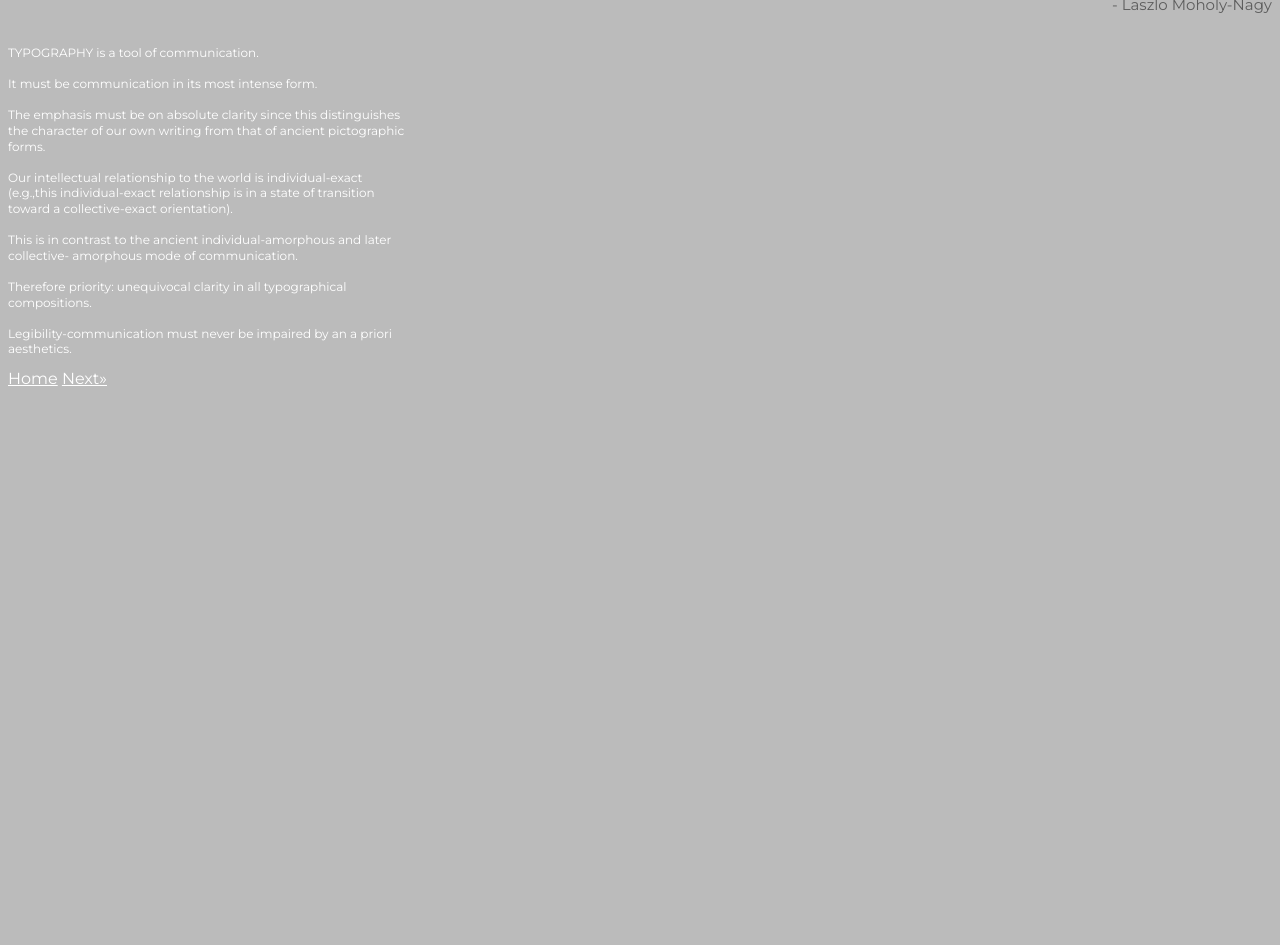
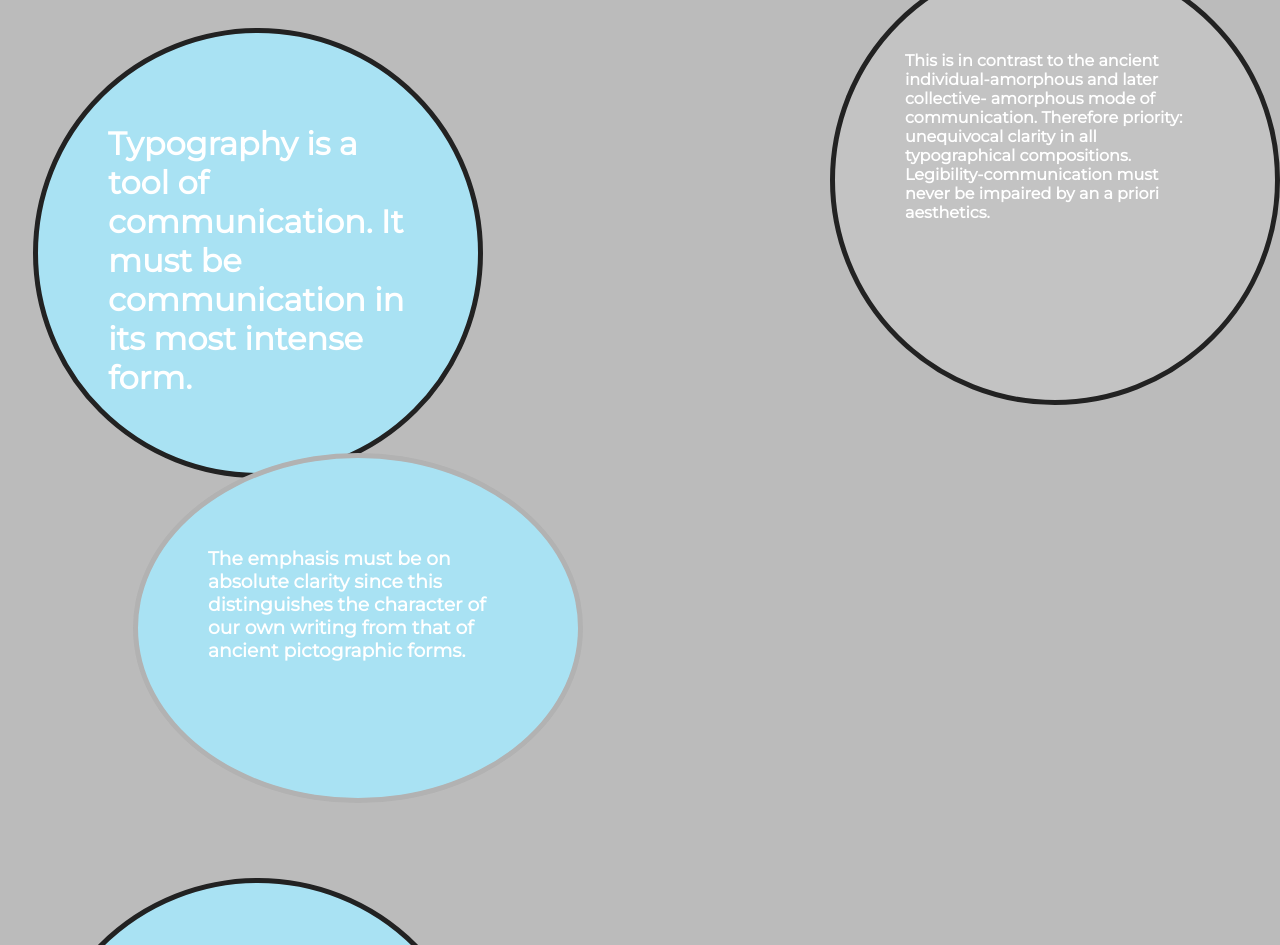
Before and after one commit to binhaoyang/interactive1, a plain HTML site: page project1/Stage5/05.html in a window 1280 px wide. Shown: the part 160-1105 px from the top of the page. Before the commit the page ends 800 px from the top, so only its background shows below. Drawn offline with Linux system fonts and the light colour scheme.

Commit message:
kathy
kathy

```diff
--- a/project1/Stage5/05.html
+++ b/project1/Stage5/05.html
@@ -1,31 +1,29 @@
-
 <!doctype html>
 
 <html lang="en">
-
 <head>
 
 <link href="https://fonts.googleapis.com/css?family=Montserrat|Open+Sans" rel="stylesheet">
 
-        <title>The New Typography [1923] – Laszlo Moholy-Nagy</title>
+  <title>The New Typography [1923] – Laszlo Moholy-Nagy </title>
 
   <style>
 
-		body{
-			 font-family: 'Montserrat';
-             color:white;
-             background-color: #bbb;
-             text-align:
-	        }
-
-        p{
-          width: 400px;
-          font-size: 12px;
-          font-weight: 300;
-          line-height:130%;
+  .title-box{
+    padding-left: 150px;
   }
 
 
+    .box1{
+                background-color:#A9E2F3;
+                width: 300px;
+                height: 300px;
+                border: 5px solid #222;
+                padding: 70px;
+                margin: 25px;
+                border-radius: 50%
+
+            }
 
             .title{
            font-size: 50px;
@@ -37,45 +35,87 @@
            color: #5d5d5d;
         }
 
-        .author{
-           font-size: 15px;
-           font-weight:300;
-           color: #5d5d5d;
-           text-align: right;
+
+            body{
+             font-family: 'Montserrat';
+             color:white;
+             background-color: #bbb;
+             text-align:
+            }
+
+
+    .placement{
+                height:  200px;
+                position:  relative;
+                top: -50px;
+                left:100px;
+                border-color: #b2b2b2;
+
+
 
             }
 
-          a{
-            color: white;
+            .absolute{
+
+                background-color: #c3c3c3;
+                position:  absolute;
+                top:90px;
+                right: 0px;
+                margin-right:0;
+
+            }
+    }
+    h2 {
+    position: absolute;
+    left: 450px;
+    top: 120px;
 }
 
 
+        p{
+        width:600px
+    }
+
+    .Laszlo{
+        padding-left: 300px;
+    }
 
 
   </style>
-
 </head>
 
 <body>
-    <br><br>
 
-    <div class="title"> The New Typography [1923]</div>
+
+
+    <P>
+    <div class="title"><strong>The New Typography [1923]</strong></div>
     <br>
-    <div class="author">- Laszlo Moholy-Nagy</div>
-
+    <div class="Laszlo"><em>Laszlo Moholy-Nagy</em></div>
     <br>
 
-	<p><span style="font-weight:400;text-transform:uppercase">Typography</span> is a tool of communication.
-    <br><br>It must be communication in its most intense form.
-    <br><br>The emphasis must be on absolute clarity since this distinguishes the character of our own writing from that of ancient pictographic forms.
-    <br><br>Our intellectual relationship to the world is individual-exact <span style="font-weight:100;">(e.g.,this individual-exact relationship is in a state of transition toward a collective-exact orientation). </span>
-    <br><br>This is in contrast to the ancient individual-amorphous and later collective- amorphous mode of communication.
-    <br><br>Therefore priority: unequivocal clarity in all typographical compositions.
-    <br><br>Legibility-communication must never be impaired by an a priori aesthetics.
-    </p>
+    <div class="box1">
+    <h1>Typography is a tool of communication. It must be communication in its most intense form. </div>
 
-    <div class="nav"></div>
-        <a href="../index.html">Home</a>
-        <a href="02.html">Next&raquo;</a>
+    <div class="box1 placement">
+    <h3>The emphasis must be on absolute clarity since this distinguishes the character of our own writing from that of ancient pictographic forms.</h2></div>
+
+    <div class="box1">
+    <h3>Our intellectual relationship to the world is individual-exact (e.g.,this individual-exact relationship is in a state of transition toward a collective-exact orientation).</h3></div>
+
+    <div class="box1 absolute">
+    <h4>This is in contrast to the ancient individual-amorphous and later collective- amorphous mode of communication.
+    Therefore priority: unequivocal clarity in all typographical compositions.
+
+    Legibility-communication must never be impaired by an a priori aesthetics.</h4></div>
+
+
+    <P>
+
+    <div class="nav">
+        <a href="../index.html">&laquo; previous</a>
+        <a href="02.html">next &raquo;</a>
+    </div>
+
 </body>
 </html>
```
Also changed, not shown: index.html (+2 -2 lines), project1/Stage4/01.html (+6 -1 lines), project1/Stage4/02.html (+4 -4 lines), project1/Stage5/03.html (+45 -5 lines), project1/index.html (+1 -1 lines). Lines whose indentation alone changed are shown as unchanged.
